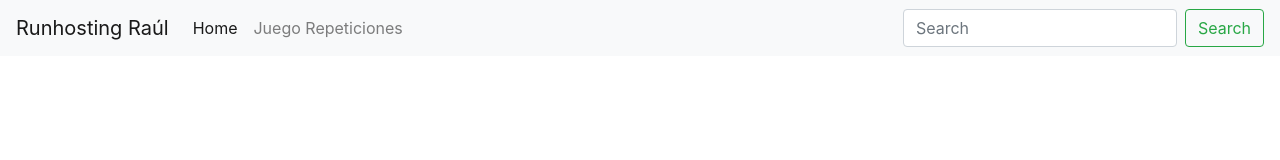
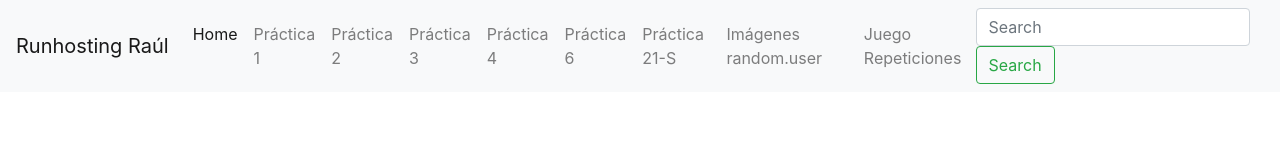
Before and after one commit to NeronBz/Entorno-Cliente, a plain HTML site: page bootstrap.html in a window 1280 px wide. Drawn offline with nearby package versions, Linux system fonts and the light colour scheme.

Commit message:
bootstrap

```diff
--- a/bootstrap.html
+++ b/bootstrap.html
@@ -39,6 +39,27 @@
             >
           </li>
           <li class="nav-item">
+            <a class="nav-link" href="Práctica 1/">Práctica 1</a>
+          </li>
+          <li class="nav-item">
+            <a class="nav-link" href="Práctica 2/">Práctica 2</a>
+          </li>
+          <li class="nav-item">
+            <a class="nav-link" href="Práctica 3/">Práctica 3</a>
+          </li>
+          <li class="nav-item">
+            <a class="nav-link" href="Práctica 4/">Práctica 4</a>
+          </li>
+          <li class="nav-item">
+            <a class="nav-link" href="Práctica 6/">Práctica 6</a>
+          </li>
+          <li class="nav-item">
+            <a class="nav-link" href="Práctica 21-S/">Práctica 21-S</a>
+          </li>
+          <li class="nav-item">
+            <a class="nav-link" href="Img randomuser/">Imágenes random.user</a>
+          </li>
+          <li class="nav-item">
             <a class="nav-link" href="Juego repeticiones/"
               >Juego Repeticiones</a
             >
```
